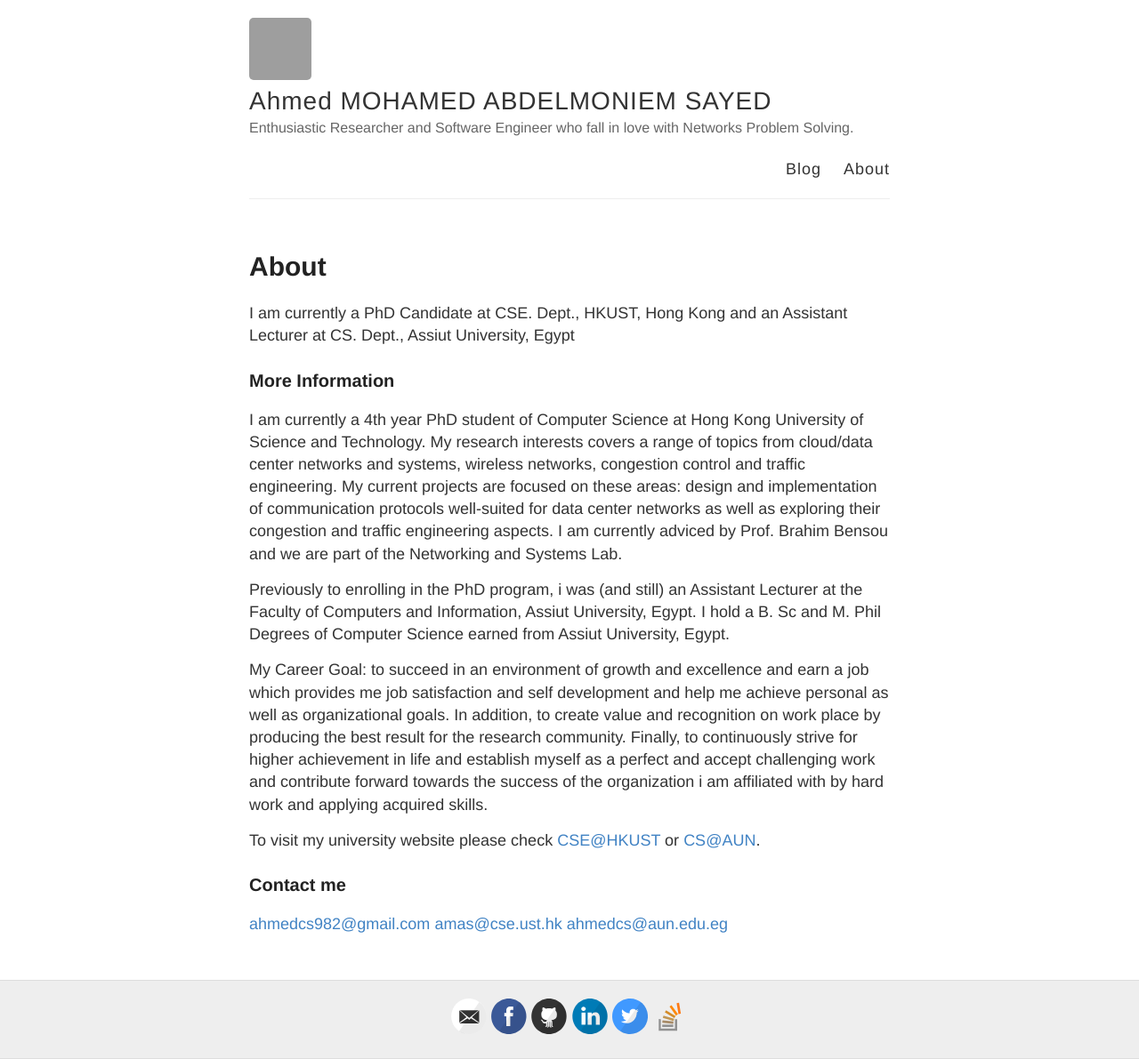
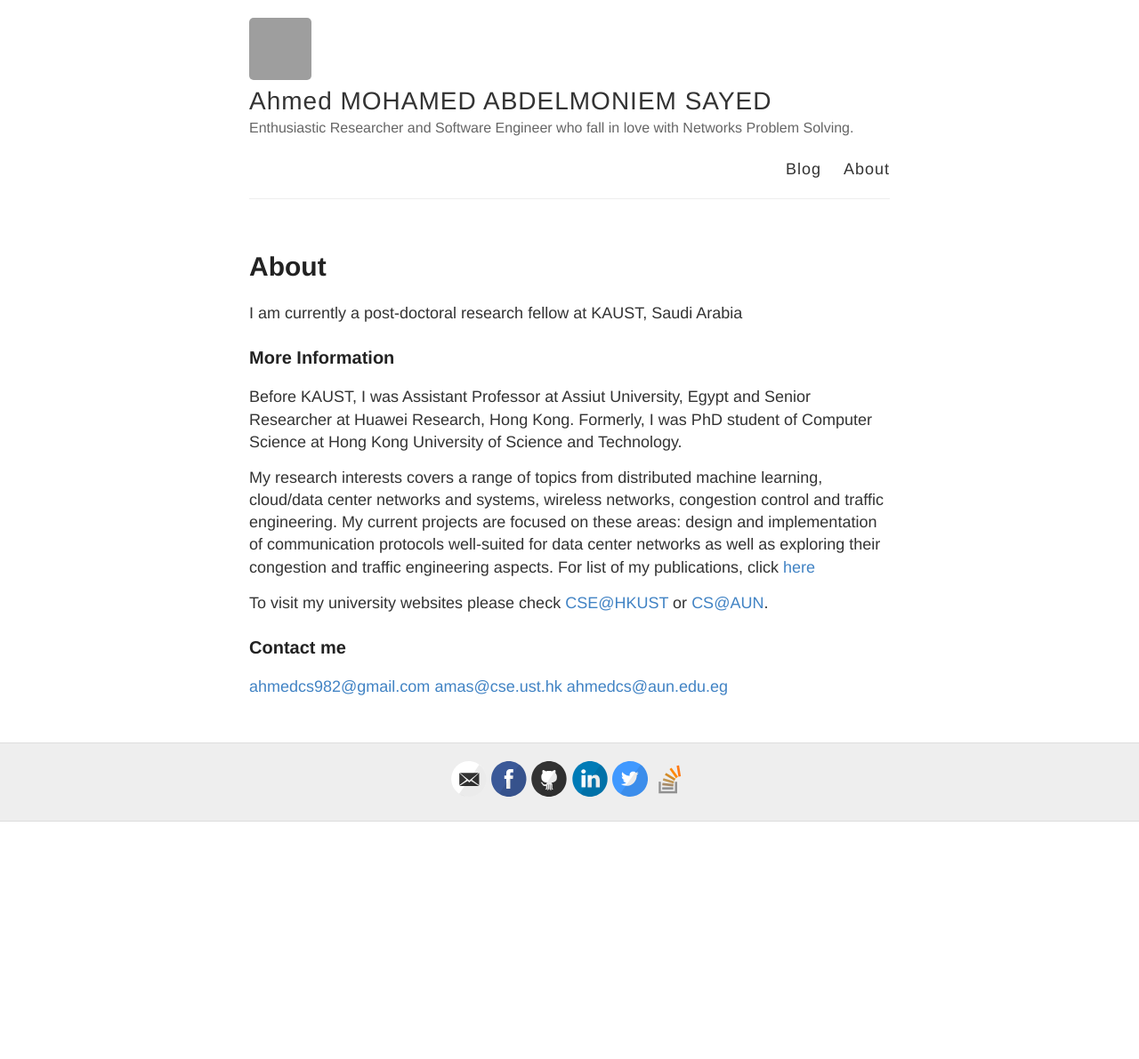
Before and after one commit to ahmedcs/ahmedcs.github.io, a Jekyll site: the page built from about.md, in a window 1280 px wide. Shown: the whole page at 89% size. Built offline with Jekyll 4.4.1, drawn with Linux system fonts in a browser that asks for light colours; after the commit the page ends 924 px from its top, so only the background shows below that; grey boxes are pictures that could not be loaded.

Commit message:
Update about webpage

```diff
--- a/about.md
+++ b/about.md
@@ -4,17 +4,15 @@ title: About
 permalink: /about/
 ---
 
-I am currently a PhD Candidate at CSE. Dept., HKUST, Hong Kong and an Assistant Lecturer at CS. Dept., Assiut University, Egypt
+I am currently a post-doctoral research fellow at KAUST, Saudi Arabia
 
 ### More Information
+Before KAUST, I was Assistant Professor at Assiut University, Egypt and Senior Researcher at Huawei Research, Hong Kong. Formerly, I was PhD student of Computer Science at Hong Kong University of Science and Technology.
 
-I am currently a 4th year PhD student of Computer Science at Hong Kong University of Science and Technology. My research interests covers a range of topics from cloud/data center networks and systems, wireless networks, congestion control and traffic engineering. My current projects are focused on these areas: design and implementation of communication protocols well-suited for data center networks as well as exploring their congestion and traffic engineering aspects. I am currently adviced by Prof. Brahim Bensou and we are part of the Networking and Systems Lab.
+My research interests covers a range of topics from distributed machine learning, cloud/data center networks and systems, wireless networks, congestion control and traffic engineering. My current projects are focused on these areas: design and implementation of communication protocols well-suited for data center networks as well as exploring their congestion and traffic engineering aspects. For list of my publications, click [here](/publications)
 
-Previously to enrolling in the PhD program, i was (and still) an Assistant Lecturer at the Faculty of Computers and Information, Assiut University, Egypt. I hold a B. Sc and M. Phil Degrees of Computer Science earned from Assiut University, Egypt.
+To visit my university websites please check [CSE@HKUST](https://www.cse.ust.hk/~amas) or [CS@AUN](http://www.aun.edu.eg/membercv.php?M_ID=4261).
 
-My Career Goal: to succeed in an environment of growth and excellence and earn a job which provides me job satisfaction and self development and help me achieve personal as well as organizational goals. In addition, to create value and recognition on work place by producing the best result for the research community. Finally, to continuously strive for higher achievement in life and establish myself as a perfect and accept challenging work and contribute forward towards the success of the organization i am affiliated with by hard work and applying acquired skills.
-
-To visit my university website please check [CSE@HKUST](https://www.cse.ust.hk/~amas) or [CS@AUN](http://www.aun.edu.eg/membercv.php?M_ID=4261).
 
 ### Contact me
 
```
